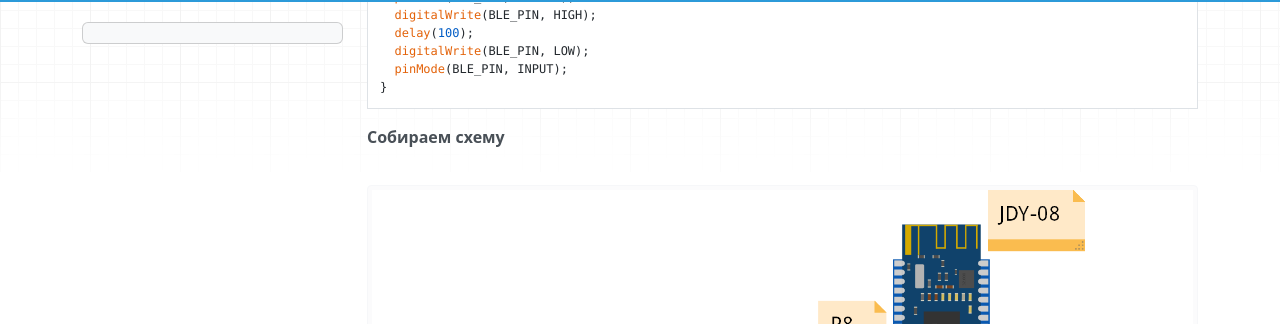
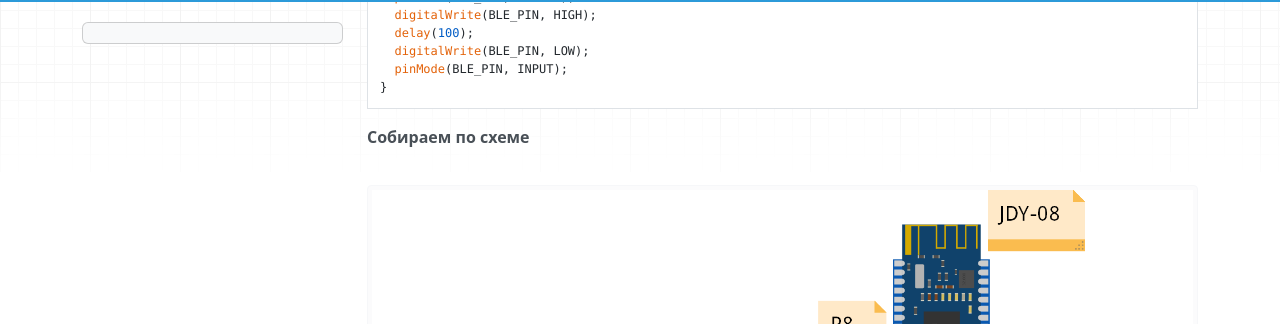
Before and after one commit to cutecare/cutecare-docs, an MkDocs documentation site: the page built from docs/Автополив цветов.md, in a window 1280 px wide and 900 px high, scrolled down 3935 px. Shown: the part 134-458 px from the top of the window. Built offline with MkDocs 1.6.1, drawn with Linux system fonts in a browser that asks for light colours; nearby versions of some CDN libraries; old or Windows-style settings are respelled for this version of MkDocs.

Commit message:
Update Автополив цветов.md

````diff
--- a/docs/Автополив цветов.md
+++ b/docs/Автополив цветов.md
@@ -126,7 +126,7 @@ void wakeUpBLE()
 }
 ```
 
-**Собираем схему**
+**Собираем по схеме**
 
 ![Схема умного цветочного горшка](https://github.com/cutecare/cutecare-docs/blob/master/images/FlowerWatering_bb.png?raw=true)
 
````
